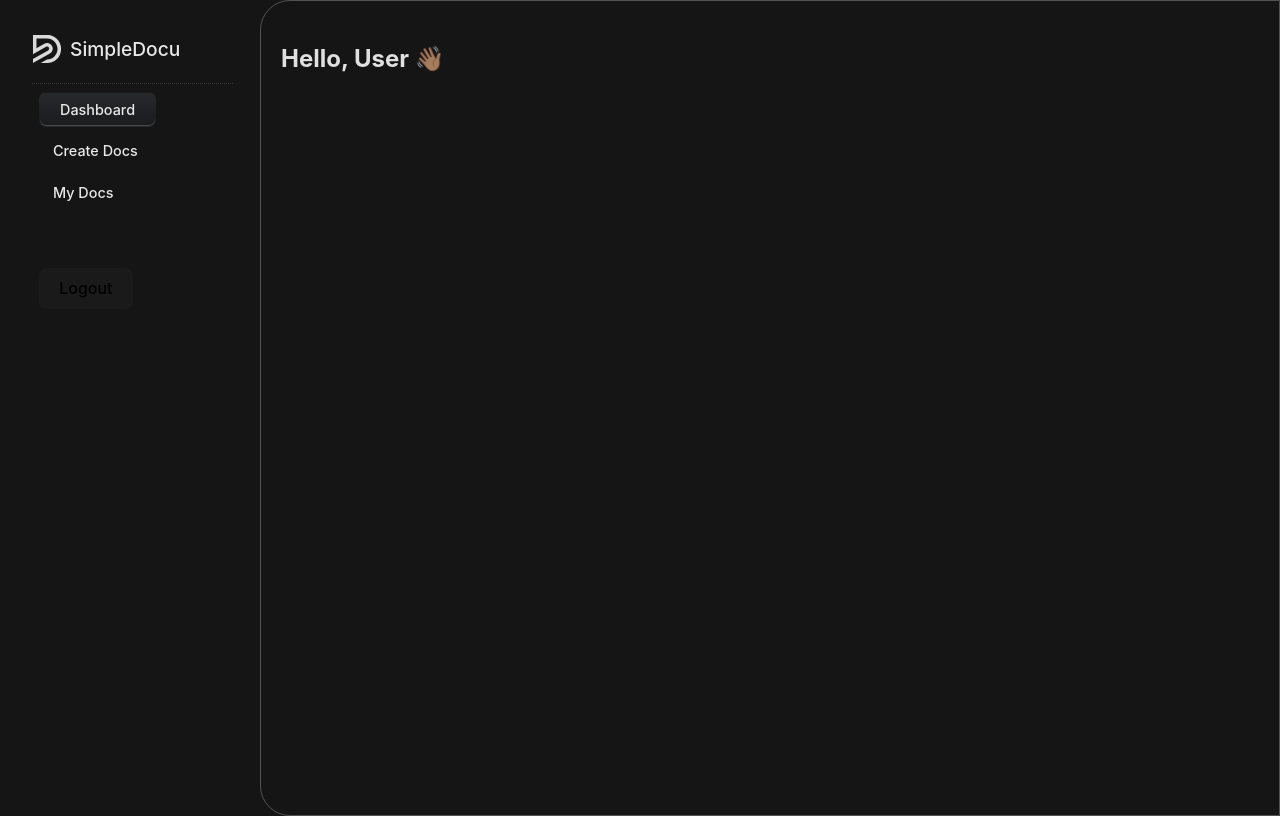
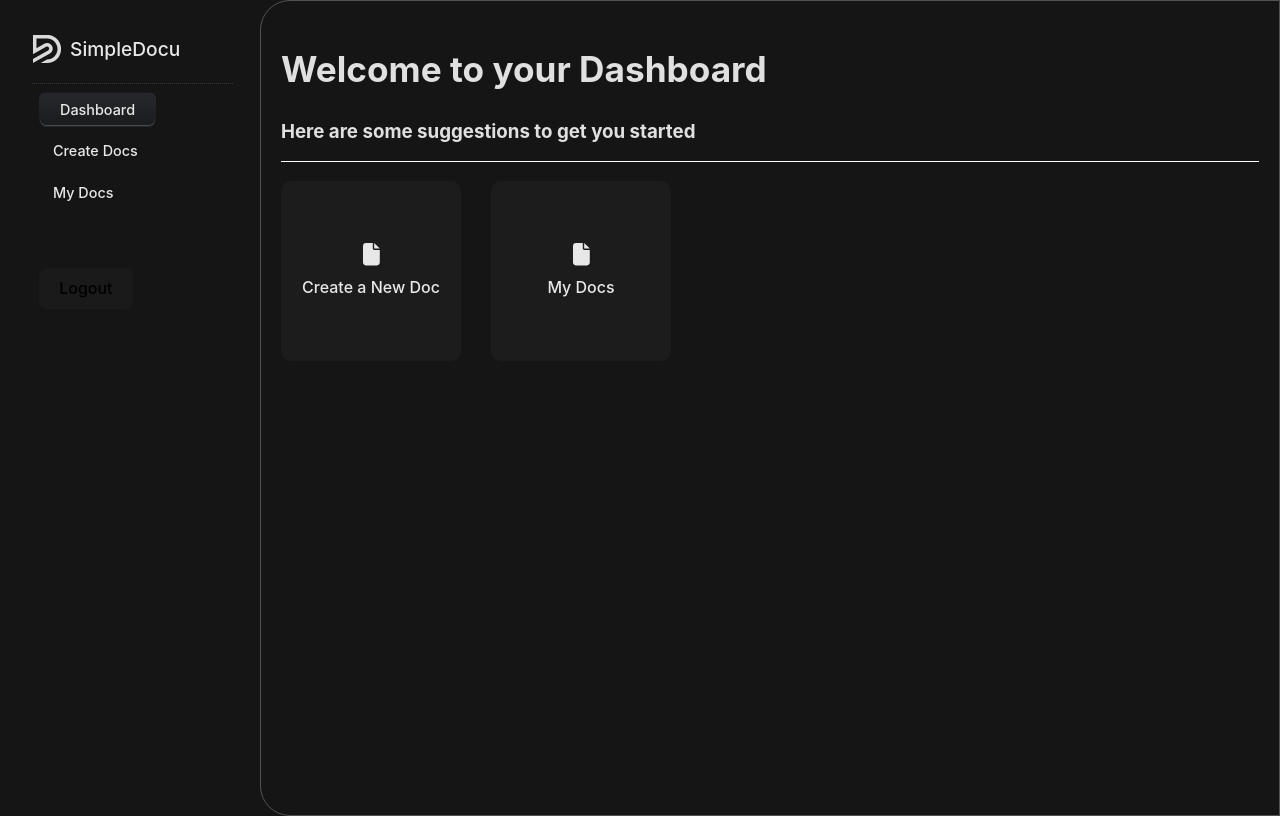
Before and after one commit to wrfmartinez/simpledocu, a React (Vite) app: page /dashboard in a window 1280 px wide. Built offline with nearby package versions, Linux system fonts and the light colour scheme.

Commit message:
Add dashboard module cards

```diff
--- a/package.json
+++ b/package.json
@@ -10,6 +10,9 @@
     "preview": "vite preview"
   },
   "dependencies": {
+    "@fortawesome/fontawesome-svg-core": "^6.5.2",
+    "@fortawesome/free-solid-svg-icons": "^6.5.2",
+    "@fortawesome/react-fontawesome": "^0.2.2",
     "dompurify": "^3.1.5",
     "markdown-it": "^14.1.0",
     "prism-react-renderer": "^2.3.1",
--- a/src/components/DashboardModules.tsx
+++ b/src/components/DashboardModules.tsx
@@ -1,7 +1,21 @@
+import { FontAwesomeIcon } from "@fortawesome/react-fontawesome";
+import { faFile } from "@fortawesome/free-solid-svg-icons";
+import { Link } from "react-router-dom";
+
 const DashboardModules = () => {
   return (
     <>
-      <h2>Hello, User 👋🏽</h2>
+      <h1>Welcome to your Dashboard</h1>
+      <h3 style={{borderBottom: "1px solid white", paddingBottom: "15px"}}>Here are some suggestions to get you started</h3>
+      <div style={{display: "flex", gap: "30px", flexWrap: "wrap"}}>
+      <div className="card-box">
+      <Link to="/dashboard/create"><div style={{width: "140px", height: "140px", padding: "20px", backgroundColor: "#1c1c1c", borderRadius: "10px", display: "flex", flexDirection: "column", alignItems: "center", justifyContent: "center"}}><FontAwesomeIcon style={{marginBottom: "10px", fontSize: "1.4em"}} icon={faFile} />Create a New Doc</div></Link>
+      </div>
+
+      <div className="card-box">
+      <Link to="/dashboard/documents"><div style={{width: "140px", height: "140px", padding: "20px", backgroundColor: "#1c1c1c", borderRadius: "10px", display: "flex", flexDirection: "column", alignItems: "center", justifyContent: "center"}}><FontAwesomeIcon style={{marginBottom: "10px", fontSize: "1.4em"}} icon={faFile} />My Docs</div></Link>
+      </div>
+      </div>
     </>
   )
 }
--- a/src/index.css
+++ b/src/index.css
@@ -17,9 +17,18 @@ a {
   font-weight: 500;
   color: #e8e8e8;
   text-decoration: inherit;
+  transition: 0.1s ease-in;
 }
 a:hover {
-  color: #db84e8;
+  color: #ffffff;
+}
+
+.card-box {
+  transition: 0.3s ease-in;
+}
+
+.card-box:hover {
+  transform: skew(3deg, -2deg);
 }
 
 body {
```
Also changed, not shown: 1 other file (tests, documents, lock files or other folders).
